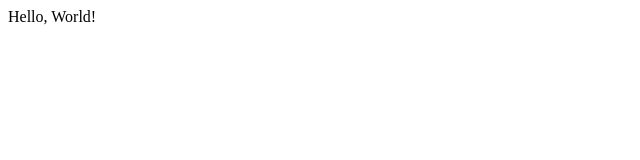
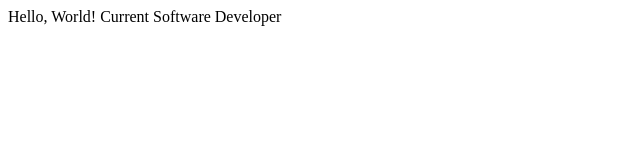
Before and after one commit to t-volkmann/t-volkmann.github.io, a plain HTML site: page index.html in a window 1280 px wide. Shown: the whole page, without its empty margins (0-640 px from the left). Drawn offline with Linux system fonts and the light colour scheme.

Commit message:
Status update

```diff
--- a/index.html
+++ b/index.html
@@ -7,4 +7,6 @@
 <body>
 
 Hello, World!
+
+Current Software Developer
 </body>
```
